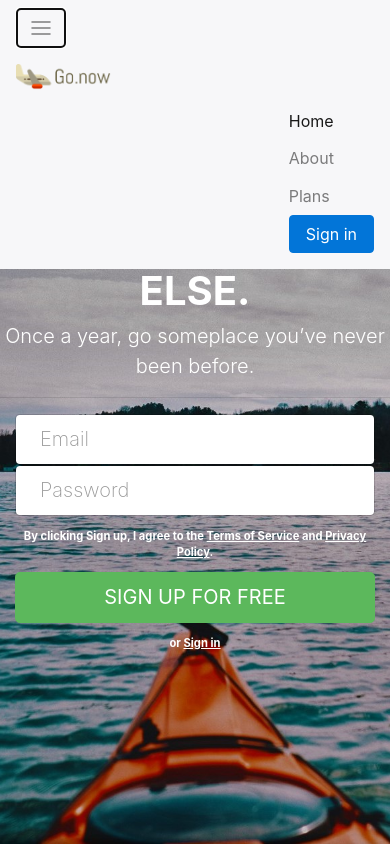
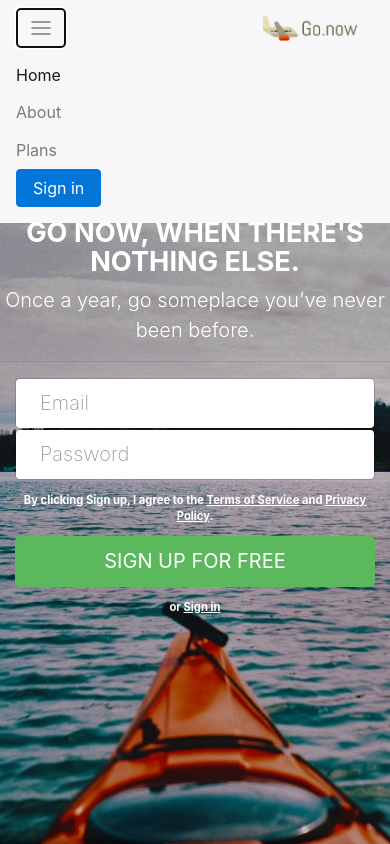
Before and after one commit to hangindev/10-10, a website: page day2_Homepage/homepage.html in a window 390 px wide. Both pictures are taken after a click on the button "Toggle navigation". Shown: the top 844 px of the page. Drawn offline with Linux system fonts and the light colour scheme.

Commit message:
Update responsiveness.

```diff
--- a/day2_Homepage/homepage.html
+++ b/day2_Homepage/homepage.html
@@ -29,11 +29,11 @@
   <!-- NAVBAR
   =============================================== -->
   <nav class="navbar navbar-light bg-faded navbar-fixed-top">
-    <button class="navbar-toggler hidden-lg-up" type="button" data-toggle="collapse" data-target="#navbarResponsive" aria-controls="navbarResponsive" aria-expanded="false" aria-label="Toggle navigation"></button>
+    <button class="navbar-toggler hidden-md-up" type="button" data-toggle="collapse" data-target="#navbarResponsive" aria-controls="navbarResponsive" aria-expanded="false" aria-label="Toggle navigation"></button>
+    <a class="navbar-brand float-xs-right float-md-left" href="#"><img src="img/logo.png" alt="gonow.logo" height="26"></a>
 
-    <div class="collapse navbar-toggleable-md" id="navbarResponsive">
-      <a class="navbar-brand" href="#"><img src="img/logo.png" alt="gonow.logo" height="26"></a>
-      <ul class="nav navbar-nav float-xs-right">
+    <div class="collapse navbar-toggleable-sm" id="navbarResponsive">
+      <ul class="nav navbar-nav float-md-right">
         <li class="nav-item active ">
           <a class="nav-link" href="#">Home <span class="sr-only">(current)</span></a>
         </li>
--- a/day2_Homepage/styles.css
+++ b/day2_Homepage/styles.css
@@ -33,6 +33,13 @@ body {
     color: white;
     font-weight: bold;
     text-transform: uppercase;
+    font-size: 1.7rem;
+}
+
+@media screen and ( min-width : 577px ) {
+  #cover-caption h1 {
+      font-size: 2.5rem;
+  }
 }
 
 .form-group {
```
Also changed, not shown: day2_Homepage/img/catwearingtie.jpg, day2_Homepage/img/cityview.jpg, day2_Homepage/img/womaneatingpuffs.jpg.
